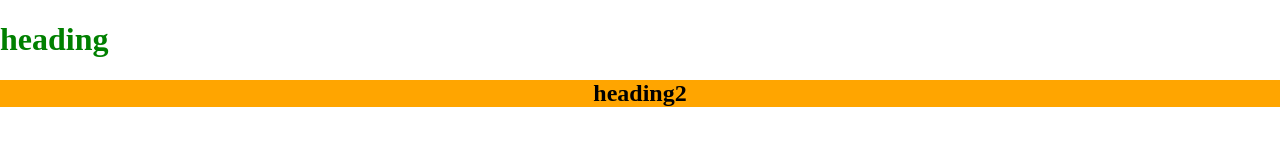
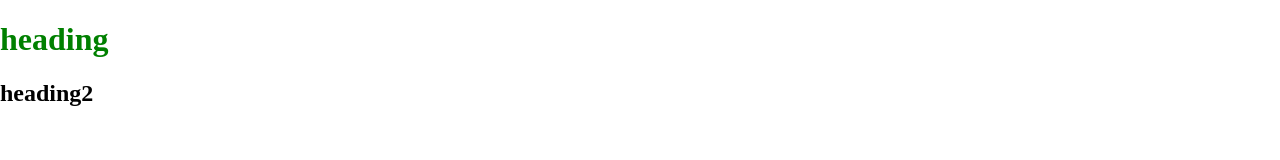
Before and after one commit to kulemichev/grid-template-init-project-alex-kulemichev-21.05.2022, a website: page index.html in a window 1280 px wide. Drawn offline with nearby package versions, Linux system fonts and the light colour scheme; files that its build step writes are made by us from their sources.

Commit message:
Подготовил проект к работе, настроил стили

```diff
--- a/assets/scss/common/_typography.scss
+++ b/assets/scss/common/_typography.scss
@@ -1,8 +1,3 @@
 h1 {
   color: green;
 }
-h2 {
-  background-color: orange;
-  text-align: center;
-  transition: 1s;
-}
```
